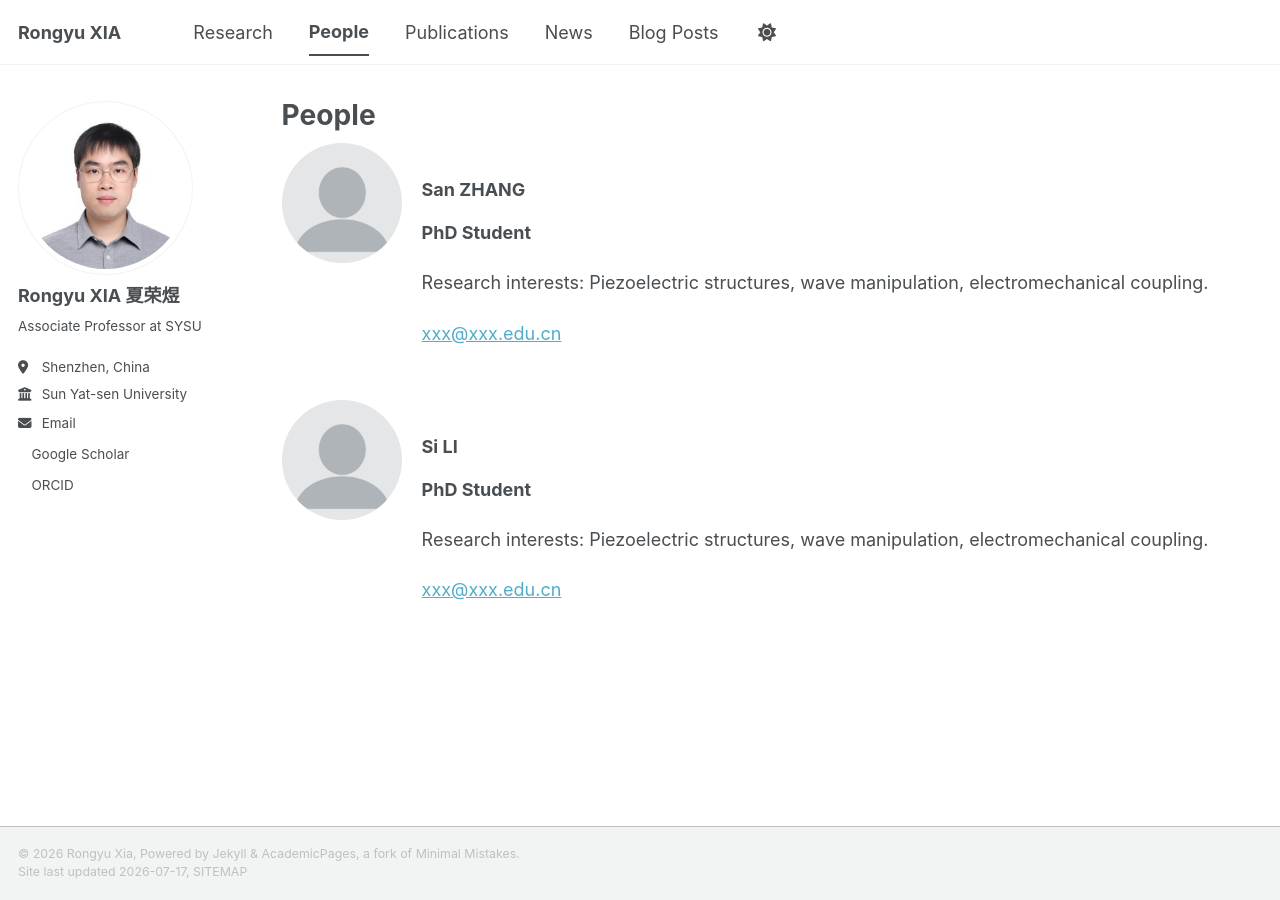
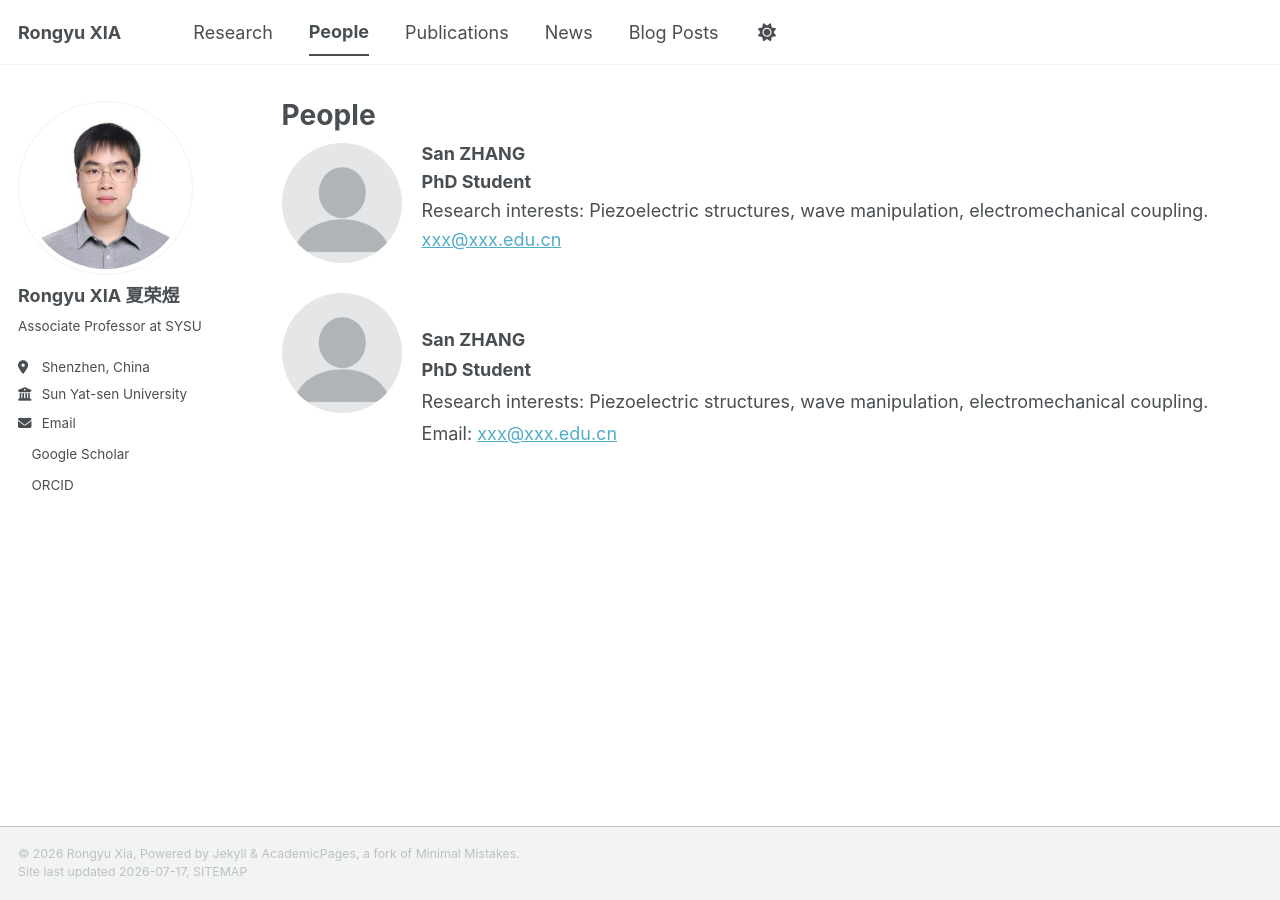
Before and after one commit to RongyuXia/rongyuxia.github.io, a Jekyll site: the page built from _pages/people.html, in a window 1280 px wide. Built offline with Jekyll 4.4.1, drawn with Linux system fonts in a browser that asks for light colours; a style sheet for code colours, icons or effects is not loaded.

Commit message:
Update people.html

```diff
--- a/_pages/people.html
+++ b/_pages/people.html
@@ -5,13 +5,43 @@ permalink: /people/
 author_profile: true
 ---
 
-<!-- {% include base_path %}
+<div style="display:flex; align-items:flex-start; gap:20px; margin-bottom:30px;">
 
+  <img src="/images/profile.png"
+       style="
+       width:120px;
+       height:120px;
+       object-fit:cover;
+       border-radius:50%;
+       flex-shrink:0;
+       ">
 
-{% for post in site.portfolio %}
-  {% include archive-single.html %}
-{% endfor %} -->
+  <div style="line-height:1.4;">
 
+    <h3 style="margin:0 0 4px 0;">
+      San ZHANG
+    </h3>
+
+    <p style="margin:0;">
+      <strong>PhD Student</strong>
+    </p>
+
+    <p style="margin:4px 0;">
+      Research interests:
+      Piezoelectric structures,
+      wave manipulation,
+      electromechanical coupling.
+    </p>
+
+    <p style="margin:4px 0;">
+      <a href="mailto:xxx@xxx.edu.cn">
+        xxx@xxx.edu.cn
+      </a>
+    </p>
+
+  </div>
+
+</div>
 
 
 <div style="display:flex; align-items:flex-start; gap:20px; margin-bottom:30px;">
@@ -27,18 +57,23 @@ author_profile: true
 
   <div>
 
-  <h3>San ZHANG</h3>
+    <h3 style="margin-bottom:5px;">
+      San ZHANG
+    </h3>
 
-  <p><strong>PhD Student</strong></p>
+    <p style="margin:0;">
+      <strong>PhD Student</strong>
+    </p>
 
-  <p>
+    <p style="margin:5px 0;">
       Research interests:
       Piezoelectric structures,
       wave manipulation,
       electromechanical coupling.
     </p>
 
-  <p>
+    <p style="margin:5px 0;">
+      Email:
       <a href="mailto:xxx@xxx.edu.cn">
         xxx@xxx.edu.cn
       </a>
@@ -47,37 +82,3 @@ author_profile: true
   </div>
 
 </div>
-
-<div style="display:flex; align-items:flex-start; gap:20px; margin-bottom:30px;">
-
-  <img src="/images/student1.png"
-       style="
-       width:120px;
-       height:120px;
-       object-fit:cover;
-       border-radius:50%;
-       flex-shrink:0;
-       ">
-
-  <div>
-
-  <h3>Si LI</h3>
-
-  <p><strong>PhD Student</strong></p>
-
-  <p>
-  Research interests:
-  Piezoelectric structures,
-  wave manipulation,
-  electromechanical coupling.
-  </p>
-
-  <p>
-  <a href="mailto:xxx@xxx.edu.cn">
-  xxx@xxx.edu.cn
-  </a>
-  </p>
-
-  </div>
-
-</div>
```
Lines whose indentation alone changed are shown as unchanged.
